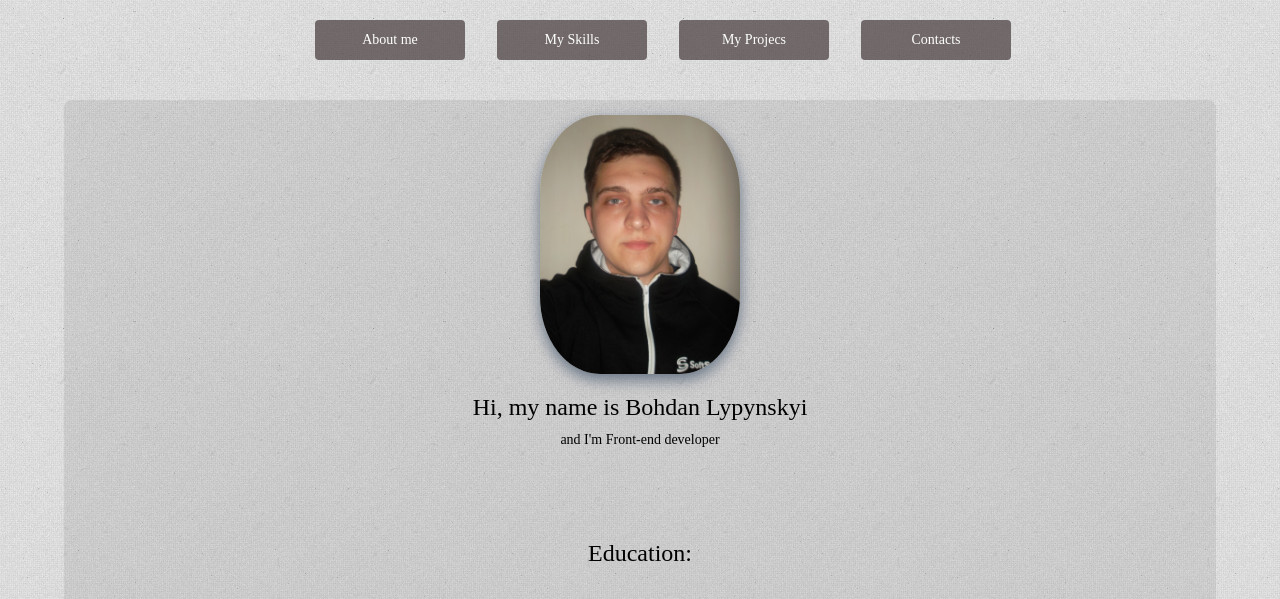
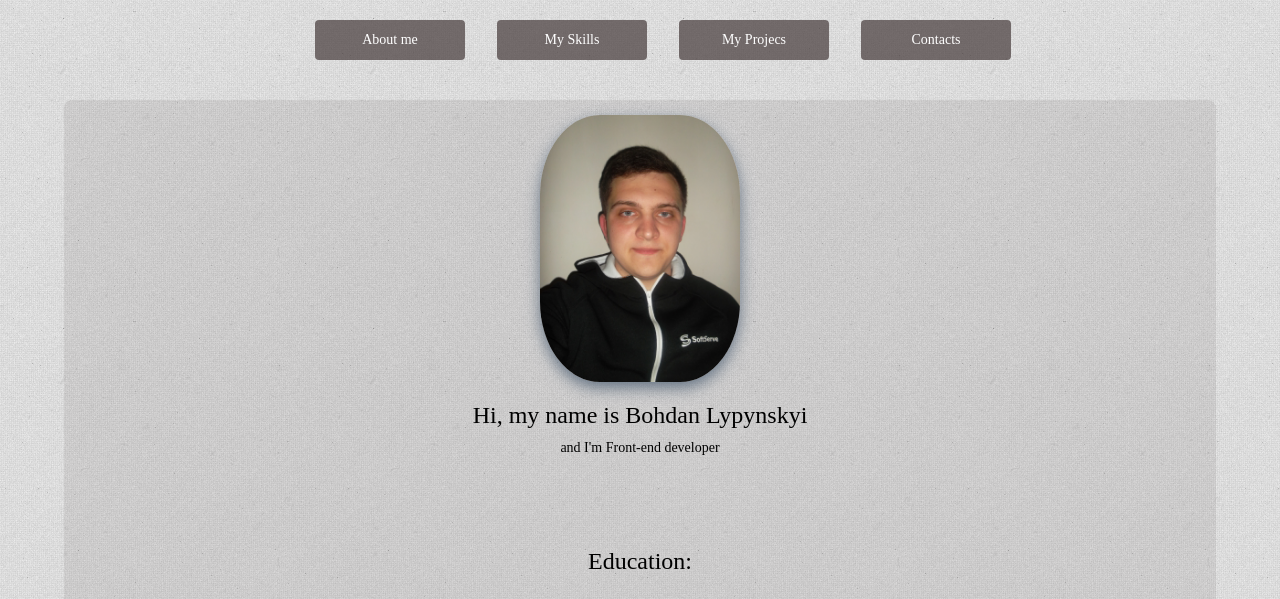
Before and after one commit to Combs93/Bohdan, a plain HTML site: page index.html in a window 1280 px wide. Shown: the top 599 px of the page. Drawn offline with nearby package versions, Linux system fonts and the light colour scheme; a web font is replaced by a local one.

Commit message:
Initial commit

```diff
--- a/index.html
+++ b/index.html
@@ -24,7 +24,7 @@
         <div class="tab-content">
             <div id="home" class="tab-pane fade in active">
                 <div class="myimg">
-                <img class="imgg" src="images/cahse1.jpeg" alt="me">
+                <img class="imgg" src="images/SAM_1372.JPG" alt="me">
                 </div>
                 <h3 class="text-center">Hi, my name is Bohdan Lypynskyi</h3>
                 <p class="text-center">and I'm Front-end developer</p>
```
Also changed, not shown: images/SAM_1372.JPG (added), images/cahse.jpeg (deleted), images/cahse1.jpeg (deleted).
